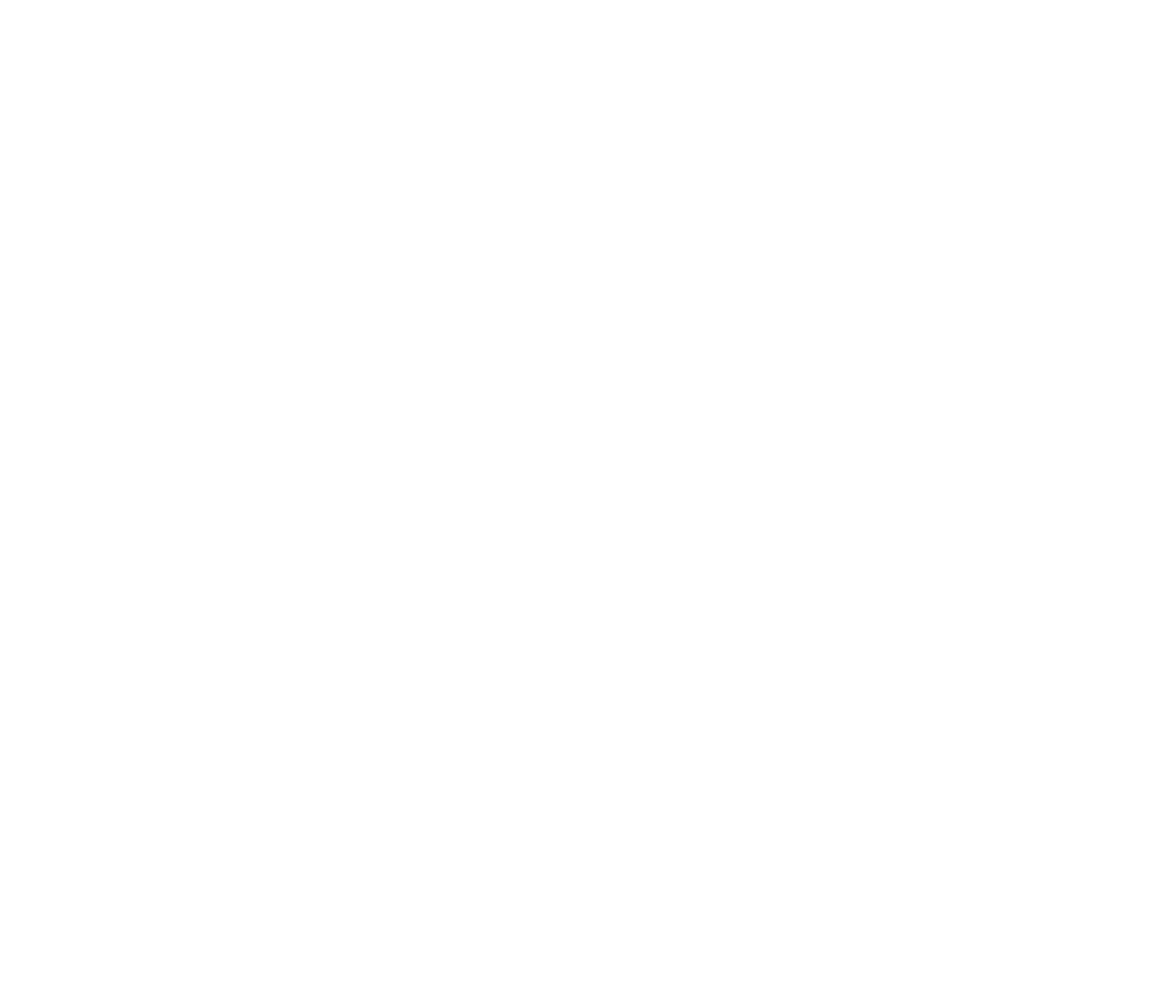
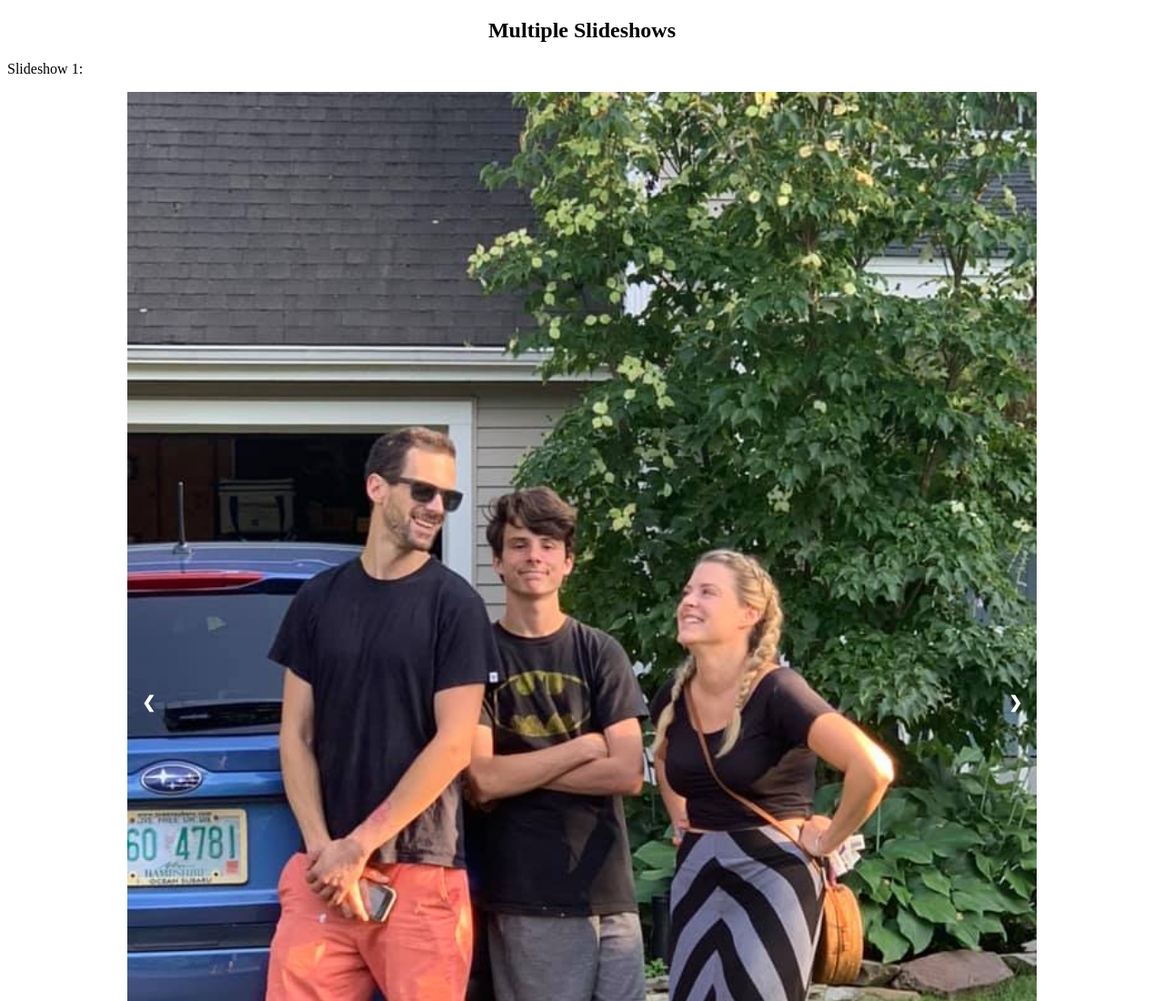
Before and after one commit to Her02N0one/Christmas-Gallery, a plain HTML site: page index.html in a window 1280 px wide. Shown: the top 1100 px of the page at 91% size. Before the commit the page ends 800 px from the top, so only its background shows below. Drawn offline with Linux system fonts and the light colour scheme.

Commit message:
Added Slideshow and images

```diff
--- a/index.html
+++ b/index.html
@@ -1,12 +1,50 @@
 <!DOCTYPE html>
 <html>
-  <head>
-    <meta charset="utf-8">
-    <meta name="viewport" content="width=device-width">
-    <title>repl.it</title>
-    <link href="style.css" rel="stylesheet" type="text/css" />
-  </head>
-  <body>
-    <script src="script.js"></script>
-  </body>
+<head>
+<meta name="viewport" content="width=device-width, initial-scale=1">
+<title>Christmas Surprise</title>
+<link href="style.css" rel="stylesheet" type="text/css"/>
+</head>
+<body>
+<h2 style="text-align:center">Multiple Slideshows</h2>
+
+<p>Slideshow 1:</p>
+<div class="slideshow-container">
+  <div class="mySlides1">
+    <img src="images/mom_is_short.jpg" style="width:100%">
+  </div>
+
+  <div class="mySlides1">
+    <img src="images/mom_n_mario_hike.jpg" style="width:100%">
+  </div>
+
+  <div class="mySlides1">
+    <img src="images/graduation.jpg" style="width:100%">
+  </div>
+
+  <a class="prev" onclick="plusSlides(-1, 0)">&#10094;</a>
+  <a class="next" onclick="plusSlides(1, 0)">&#10095;</a>
+</div>
+
+<p>Slideshow 2:</p>
+<div class="slideshow-container">
+  <div class="mySlides2">
+    <img src="images/concert.jpg" style="width:100%">
+  </div>
+
+  <div class="mySlides2">
+    <img src="images/mom_n_beckett.jpg" style="width:100%">
+  </div>
+
+  <div class="mySlides2">
+    <img src="images/ice_cream.jpg" style="width:100%">
+  </div>
+
+  <a class="prev" onclick="plusSlides(-1, 1)">&#10094;</a>
+  <a class="next" onclick="plusSlides(1, 1)">&#10095;</a>
+</div>
+
+<script src="script.js"></script>
+
+</body>
 </html>
--- a/script.js
+++ b/script.js
@@ -0,0 +1,19 @@
+var slideIndex = [1,1];
+var slideId = ["mySlides1", "mySlides2"]
+showSlides(1, 0);
+showSlides(1, 1);
+
+function plusSlides(n, no) {
+  showSlides(slideIndex[no] += n, no);
+}
+
+function showSlides(n, no) {
+  var i;
+  var x = document.getElementsByClassName(slideId[no]);
+  if (n > x.length) {slideIndex[no] = 1}
+  if (n < 1) {slideIndex[no] = x.length}
+  for (i = 0; i < x.length; i++) {
+     x[i].style.display = "none";
+  }
+  x[slideIndex[no]-1].style.display = "block";
+}
--- a/style.css
+++ b/style.css
@@ -0,0 +1,75 @@
+* {box-sizing: border-box}
+.mySlides1, .mySlides2 {display: none}
+img {vertical-align: middle;}
+
+/* Slideshow container */
+.slideshow-container {
+  max-width: 1000px;
+  position: relative;
+  margin: auto;
+}
+
+/* Next & previous buttons */
+.prev, .next {
+  cursor: pointer;
+  position: absolute;
+  top: 50%;
+  width: auto;
+  padding: 16px;
+  margin-top: -22px;
+  color: white;
+  font-weight: bold;
+  font-size: 18px;
+  transition: 0.6s ease;
+  border-radius: 0 3px 3px 0;
+  user-select: none;
+}
+
+/* Position the "next button" to the right */
+.next {
+  right: 0;
+  border-radius: 3px 0 0 3px;
+}
+
+/* On hover, add a grey background color */
+.prev:hover, .next:hover {
+  background-color: #f1f1f1;
+  color: black;
+}* {box-sizing: border-box}
+.mySlides1, .mySlides2 {display: none}
+img {vertical-align: middle;}
+
+/* Slideshow container */
+.slideshow-container {
+  max-width: 1000px;
+  position: relative;
+  margin: auto;
+}
+
+/* Next & previous buttons */
+.prev, .next {
+  cursor: pointer;
+  position: absolute;
+  top: 50%;
+  width: auto;
+  padding: 16px;
+  margin-top: -22px;
+  color: white;
+  font-weight: bold;
+  font-size: 18px;
+  transition: 0.6s ease;
+  border-radius: 0 3px 3px 0;
+  user-select: none;
+}
+
+/* Position the "next button" to the right */
+.next {
+  right: 0;
+  border-radius: 3px 0 0 3px;
+}
+
+/* On hover, add a grey background color */
+.prev:hover, .next:hover {
+  background-color: #f1f1f1;
+  color: black;
+}
```
Also changed, not shown: images/1566765700-3.jpg (added), images/chillin_with_ziggs.jpg (added), images/concert.jpg (added), images/graduation.jpg (added), images/ice_cream.jpg (added), images/mario_and_ziggy.jpg (added), images/me_and_ziggy.jpg (added), images/me_side_profile.jpg (added), images/mom_is_short.jpg (added), images/mom_n_beckett.jpg (added), images/mom_n_mam.jpg (added), images/mom_n_mario_hike.jpg (added).
